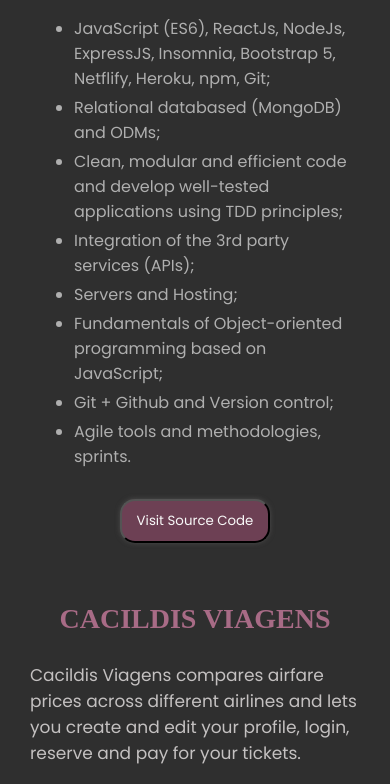
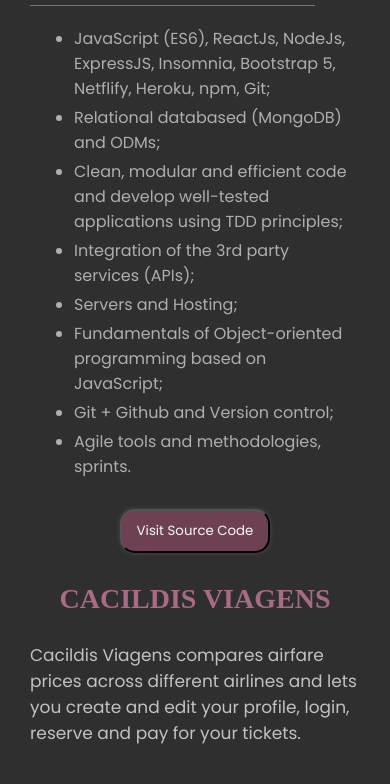
Before and after one commit to simoneguimaraes/portfolio-simone, a React (Create React App) app: page /projects in a window 390 px wide. Shown: the part 1156-1940 px from the top of the page. Built offline with nearby package versions, Linux system fonts and the light colour scheme.

Commit message:
updates on buttons

```diff
--- a/src/components/CVSection/CVSection.css
+++ b/src/components/CVSection/CVSection.css
@@ -64,8 +64,14 @@
     background-color: hsl(334, 26%, 34%);
     border-radius: 15px;
     padding: 10px 15px;
-    margin-top: 10px;
-    margin: 10px;
+    margin: 10px 10px 60px 10px;
+    box-shadow: 0 0 5px 0 #4d4c4c;
+  }
+
+  .cv-button:hover, .cv-button:focus {
+    background-color: hsl(334, 26%, 24%);
+    color: black;
+    cursor: pointer;
   }
 
   .cv-button-div {
@@ -91,7 +97,7 @@
 
     .cv-container h1 {
         font-size: 28px;
-        margin: 20px;
+        margin: 10px;
     }
     .cv-container h2 {
         font-size: 20px;
@@ -114,4 +120,8 @@
     flex-direction: column;
     align-items: center;
 }
+
+.cv-button {
+    margin: 10px 10px 20px 10px;
+  }
 }
--- a/src/components/CVSection/CVSection.js
+++ b/src/components/CVSection/CVSection.js
@@ -4,6 +4,7 @@ function CVSection() {
   return (
     <div className="cv-container">
       <h1 className="cv-title">CV</h1>
+
     </div>
   );
 }
--- a/src/components/ContactSection/ContactSection.css
+++ b/src/components/ContactSection/ContactSection.css
@@ -64,8 +64,14 @@
     background-color: hsl(334, 26%, 34%);
     border-radius: 15px;
     padding: 10px 15px;
-    margin-top: 10px;
-    margin: 10px;
+    margin: 10px 10px 60px 10px;
+    box-shadow: 0 0 5px 0 #4d4c4c;
+  }
+
+  .contact-button:hover, .contact-button:focus {
+    background-color: hsl(334, 26%, 24%);
+    color: black;
+    cursor: pointer;
   }
 
   .contact-button-div {
@@ -91,7 +97,7 @@
 
     .contact-container h1 {
         font-size: 28px;
-        margin: 20px;
+        margin: 10px;
     }
     .contact-container h2 {
         font-size: 20px;
@@ -114,4 +120,8 @@
     flex-direction: column;
     align-items: center;
 }
+
+.contact-button {
+    margin: 10px 10px 20px 10px;
+  }
 }
--- a/src/components/ProjectsSection/ProjectsSection.css
+++ b/src/components/ProjectsSection/ProjectsSection.css
@@ -1,6 +1,6 @@
 .project-container {
     background-color: #2f2f2f;
-    min-height: 90vh;
+    min-height: 100vh;
     min-width: 90vw;
     display: flex;
     flex-direction: column;
@@ -96,6 +96,7 @@
 
     .project-container h1 {
         font-size: 28px;
+        margin: 10px;
     }
     .project-container h2 {
         font-size: 20px;
@@ -112,4 +113,14 @@
         margin: 15px 10px 0px 25px;
       }
 
+      .project-button-div {
+        display: flex;
+        justify-content: center;
+        flex-direction: column;
+        align-items: center;
+      }
+
+      .project-button {
+        margin: 10px 10px 20px 10px;
+      }
 }
```
